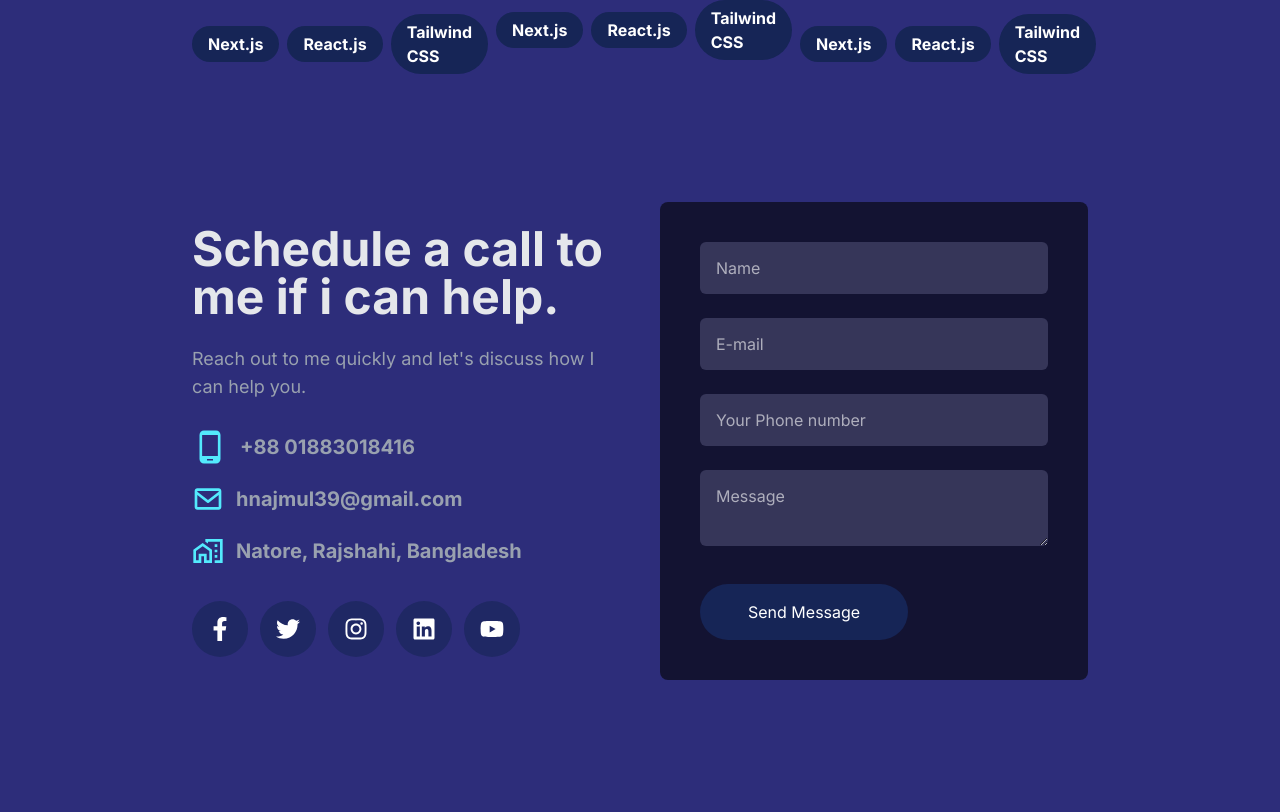
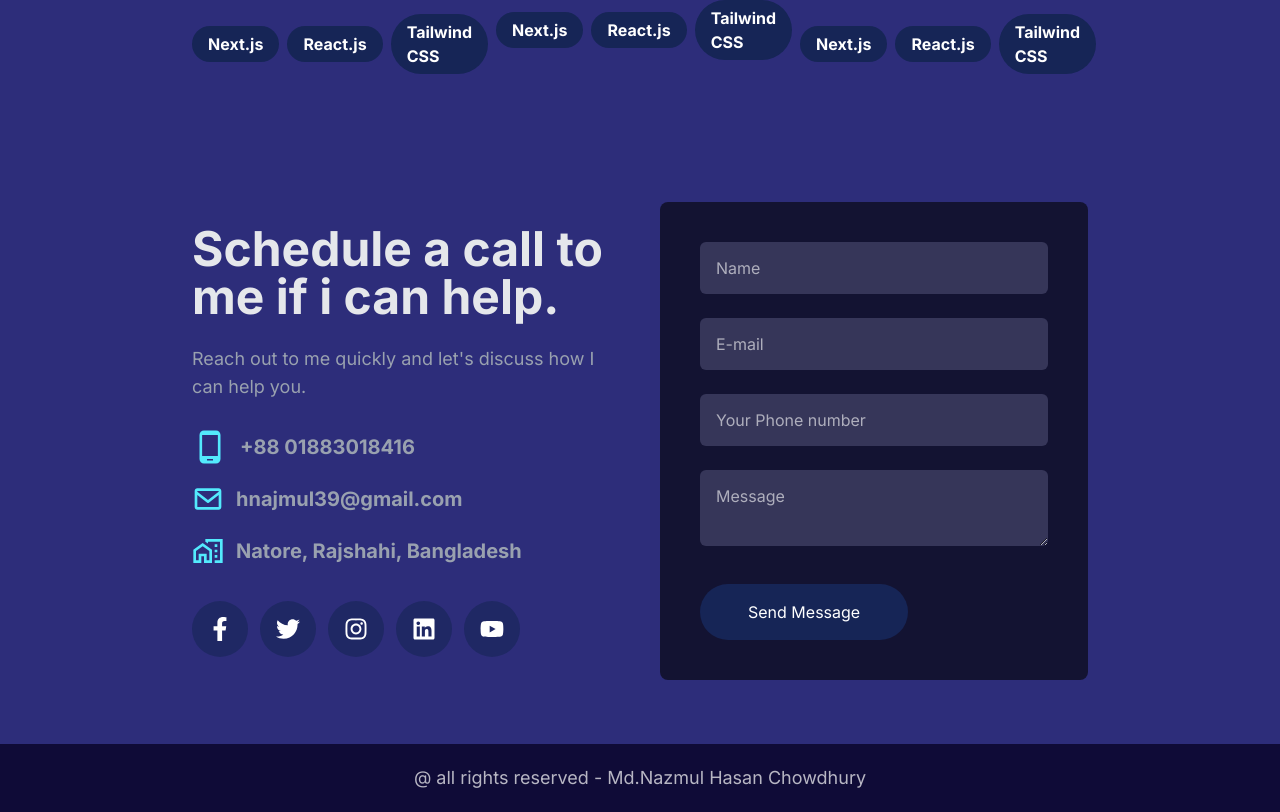
Before and after one commit to Najmul216/my_portfolio_website, a Next.js app: page / in a window 1280 px wide. Shown: the part 5342-6154 px from the top of the page. Before the commit the page ends 6086 px from the top, so only its background shows below. Built offline with nearby package versions, Linux system fonts and the light colour scheme.

Commit message:
Footer Section Completed

```diff
--- a/app/layout.tsx
+++ b/app/layout.tsx
@@ -2,11 +2,12 @@ import type { Metadata } from "next";
 import { Inter } from "next/font/google";
 import "./globals.css";
 import ResponsiveNav from "@/components/Home/Navbar/ResponsiveNav";
+import Footer from "@/components/Home/Footer/Footer";
 
 const font = Inter({
   weight: ["100", "200", "300", "400", "500", "600", "700", "800", "900"],
-  subsets:["latin"]
-})
+  subsets: ["latin"],
+});
 
 export const metadata: Metadata = {
   title: "Md. Nazmul Hasan Chowdhury",
@@ -20,11 +21,10 @@ export default function RootLayout({
 }>) {
   return (
     <html lang="en">
-      <body
-        className={`${font.className} antialiased bg-[#2d2d7a]`}
-      >
+      <body className={`${font.className} antialiased bg-[#2d2d7a]`}>
         <ResponsiveNav />
         {children}
+        <Footer />
       </body>
     </html>
   );
--- /dev/null
+++ b/components/Home/Footer/Footer.tsx
@@ -0,0 +1,13 @@
+import React from "react";
+
+const Footer = () => {
+  return (
+    <div className="bg-[#0f0b37] p-5">
+      <h1 className="text-lg text-white/70 text-center">
+        @ all rights reserved - Md.Nazmul Hasan Chowdhury
+      </h1>
+    </div>
+  );
+};
+
+export default Footer;
```
